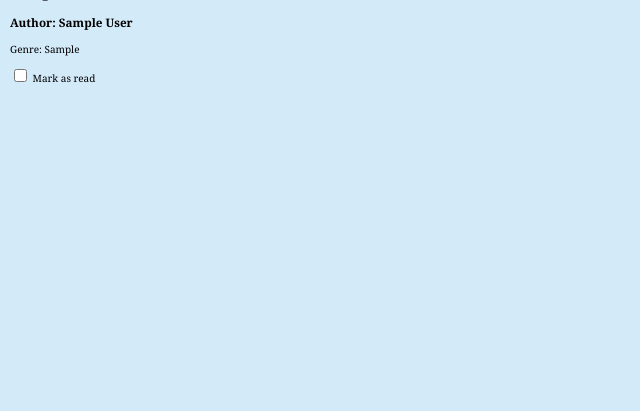
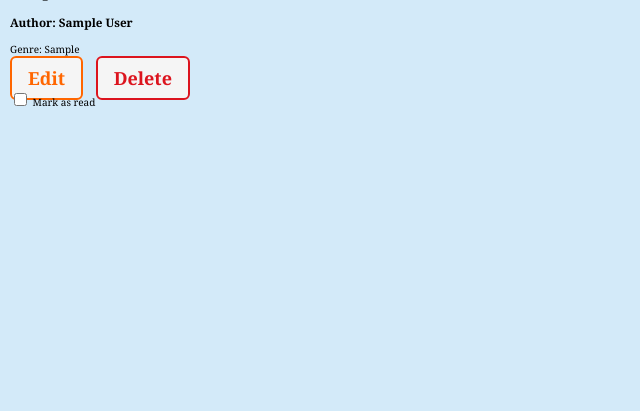
Before and after one commit to suleecao/library-list, a Django app: page /wishlist/1/ in a window 1280 px wide. Shown: the part 397-808 px from the top of the page, without its empty margins (0-640 px from the left). Run offline with Django 5.2, Linux system fonts and the light colour scheme; tables that the repository leaves empty hold one stand-in row (values such as "Sample post").

Commit message:
wip: update function works

```diff
--- a/main_app/templates/books/detail.html
+++ b/main_app/templates/books/detail.html
@@ -18,7 +18,11 @@
   <h1>{{ book.title }}</h1>
   <h3>Author: {{ book.author }}</h3>
   <p>Genre: {{ book.genre }}</p>
-  <form method="post" action="{% url 'mark_read' book.id %}">
+
+  <div class='book-actions'>
+    <a href="{% url 'book-update' book.id %}" class="btn warn">Edit</a>
+    <a href="{% url 'book-delete' book.id %}" class="btn danger">Delete</a>
+  </div>
     {% csrf_token %}
     <label>
         <input type="checkbox" name="has_read" {% if is_read %}checked{% endif %} onchange="this.form.submit()">
--- a/main_app/urls.py
+++ b/main_app/urls.py
@@ -8,9 +8,7 @@ urlpatterns = [
     path('wishlist/<int:book_id>/', views.book_detail, name='book_detail'),
     path('wishlist/<int:book_id>/mark_read/', views.mark_read, name='mark_read'),
     path('wishlist/create/', views.BookCreate.as_view(), name='book-create'),
+    path('wishlist/<int:pk>/update/', views.BookUpdate.as_view(), name='book-update'),
+    path('wishlist/<int:pk>/delete/', views.BookDelete.as_view(), name='book-delete'),
 
 ]
-#     path('books/', views.book_list, name='book_list'),
-#     path('books/<int:book_id>/', views.book_detail, name='book_detail'),
-#     path('authors/', views.author_list, name='author_list'),
-#     path('authors/<int:author_id>/', views.author_detail, name='author_detail'),
--- a/main_app/views.py
+++ b/main_app/views.py
@@ -1,5 +1,5 @@
 from django.shortcuts import render
-from django.views.generic.edit import CreateView
+from django.views.generic.edit import CreateView, UpdateView, DeleteView
 from .models import Book
 
 def home(request):
@@ -26,3 +26,13 @@ class BookCreate(CreateView):
     model = Book
     fields = ['title', 'author', 'genre', 'is_Read']
     template_name = 'books/book_form.html'
+
+class BookUpdate(UpdateView):
+    model = Book
+    fields = ['title', 'author', 'genre', 'is_Read']
+    template_name = 'books/book_form.html'
+
+class BookDelete(DeleteView):
+    model = Book
+    # template_name = 'books/book_confirm_delete.html'
+    success_url = '/wishlist/'
```
Also changed, not shown: main_app/static/css/books/book-detail.css (+8 -1 lines), main_app/static/css/form.css (line endings or trailing spaces).
